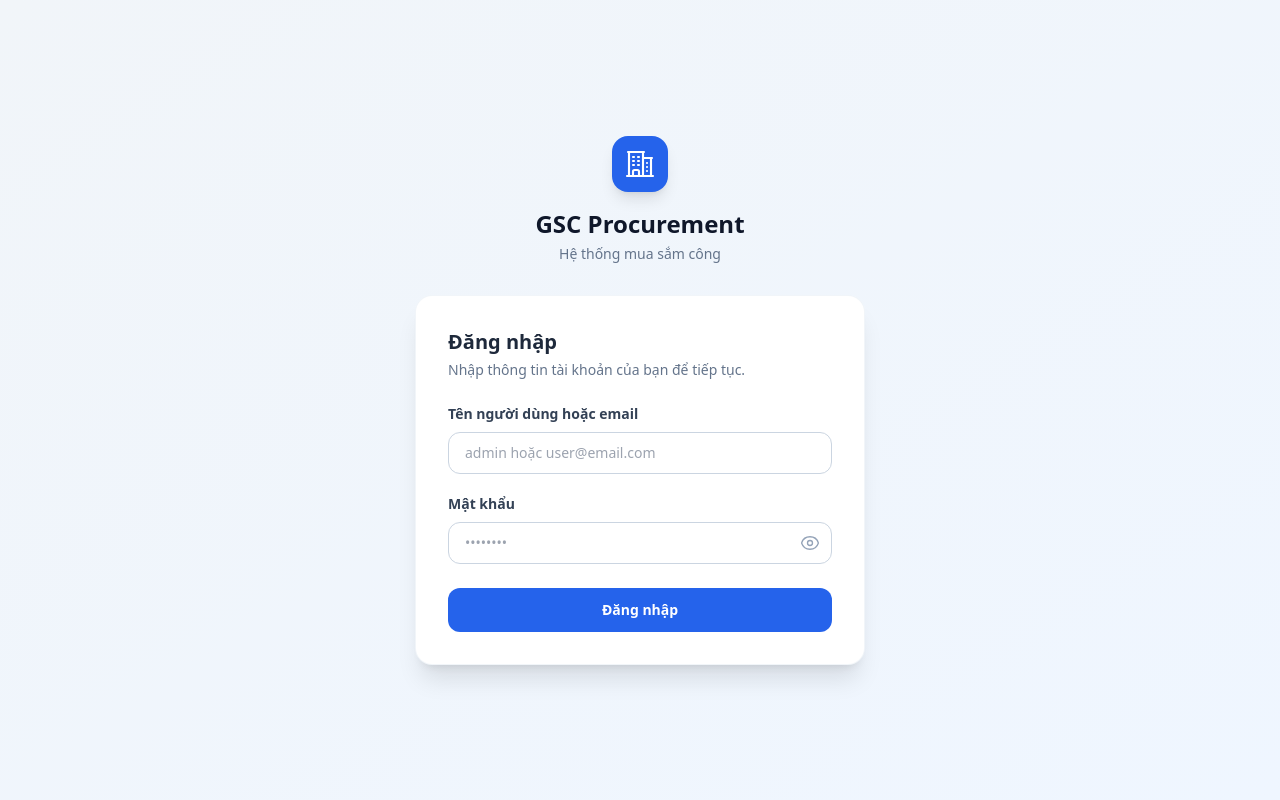
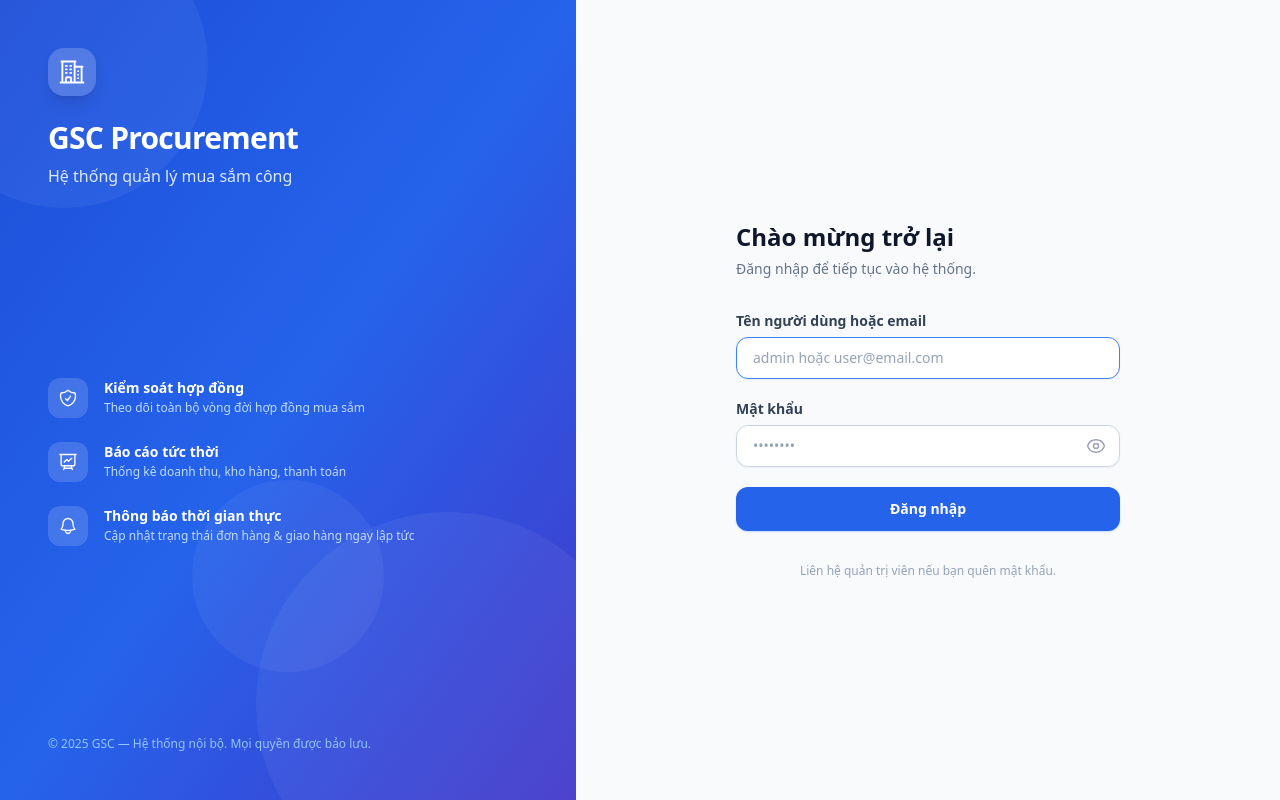
Before and after one commit to NgooThinh05/gsc, a React (Vite) app in the folder frontend/: page / in a window 1280 px wide. Built offline with nearby package versions, Linux system fonts and the light colour scheme; no server answers.

Commit message:
update login UI

```diff
--- a/frontend/src/pages/LoginPage.jsx
+++ b/frontend/src/pages/LoginPage.jsx
@@ -14,7 +14,6 @@ export default function LoginPage() {
     event.preventDefault();
     setError('');
     setLoading(true);
-
     try {
       const result = await apiRequest('/auth/login', {
         method: 'POST',
@@ -29,50 +28,115 @@ export default function LoginPage() {
   }
 
   return (
-    <div className="flex min-h-screen items-center justify-center bg-gradient-to-br from-slate-100 to-blue-50 px-4">
-      <div className="w-full max-w-md">
-        {/* Logo / Brand */}
-        <div className="mb-8 text-center">
-          <div className="mx-auto mb-4 flex h-14 w-14 items-center justify-center rounded-2xl bg-blue-600 shadow-lg">
-            <svg className="h-8 w-8 text-white" fill="none" viewBox="0 0 24 24" strokeWidth={1.6} stroke="currentColor">
+    <div className="flex min-h-screen">
+      {/* ── Left branding panel ── */}
+      <div className="relative hidden w-[45%] flex-col justify-between overflow-hidden bg-gradient-to-br from-blue-700 via-blue-600 to-indigo-700 p-12 lg:flex">
+        {/* Decorative blobs */}
+        <div className="absolute -left-20 -top-20 h-72 w-72 rounded-full bg-white/5" />
+        <div className="absolute -bottom-24 -right-16 h-96 w-96 rounded-full bg-white/5" />
+        <div className="absolute bottom-32 left-1/3 h-48 w-48 rounded-full bg-white/5" />
+
+        {/* Brand */}
+        <div className="relative z-10">
+          <div className="flex h-12 w-12 items-center justify-center rounded-2xl bg-white/20 shadow-lg backdrop-blur-sm">
+            <svg className="h-7 w-7 text-white" fill="none" viewBox="0 0 24 24" strokeWidth={1.6} stroke="currentColor">
               <path strokeLinecap="round" strokeLinejoin="round" d="M2.25 21h19.5m-18-18v18m10.5-18v18m6-13.5V21M6.75 6.75h.75m-.75 3h.75m-.75 3h.75m3-6h.75m-.75 3h.75m-.75 3h.75M6.75 21v-3.375c0-.621.504-1.125 1.125-1.125h2.25c.621 0 1.125.504 1.125 1.125V21M3 3h12m-.75 4.5H21m-3.75 3.75h.008v.008h-.008v-.008Zm0 3h.008v.008h-.008v-.008Zm0 3h.008v.008h-.008v-.008Z" />
             </svg>
           </div>
-          <h1 className="text-2xl font-bold text-slate-900">GSC Procurement</h1>
-          <p className="mt-1 text-sm text-slate-500">Hệ thống mua sắm công</p>
+          <h1 className="mt-6 text-3xl font-bold tracking-tight text-white">GSC Procurement</h1>
+          <p className="mt-2 text-base text-blue-100">Hệ thống quản lý mua sắm công</p>
         </div>
 
-        {/* Card */}
-        <form onSubmit={handleSubmit} className="rounded-2xl bg-white px-8 py-8 shadow-xl ring-1 ring-slate-100">
-          <h2 className="text-xl font-bold text-slate-800">Đăng nhập</h2>
-          <p className="mt-1 text-sm text-slate-500">Nhập thông tin tài khoản của bạn để tiếp tục.</p>
+        {/* Feature highlights */}
+        <div className="relative z-10 space-y-6">
+          {[
+            {
+              icon: (
+                <path strokeLinecap="round" strokeLinejoin="round" d="M9 12.75 11.25 15 15 9.75m-3-7.036A11.959 11.959 0 0 1 3.598 6 11.99 11.99 0 0 0 3 9.749c0 5.592 3.824 10.29 9 11.623 5.176-1.332 9-6.03 9-11.622 0-1.31-.21-2.571-.598-3.751h-.152c-3.196 0-6.1-1.248-8.25-3.285Z" />
+              ),
+              title: 'Kiểm soát hợp đồng',
+              desc: 'Theo dõi toàn bộ vòng đời hợp đồng mua sắm',
+            },
+            {
+              icon: (
+                <path strokeLinecap="round" strokeLinejoin="round" d="M3.75 3v11.25A2.25 2.25 0 0 0 6 16.5h2.25M3.75 3h-1.5m1.5 0h16.5m0 0h1.5m-1.5 0v11.25A2.25 2.25 0 0 1 18 16.5h-2.25m-7.5 0h7.5m-7.5 0-1 3m8.5-3 1 3m0 0 .5 1.5m-.5-1.5h-9.5m0 0-.5 1.5m.75-9 3-3 2.148 2.148A12.061 12.061 0 0 1 16.5 7.605" />
+              ),
+              title: 'Báo cáo tức thời',
+              desc: 'Thống kê doanh thu, kho hàng, thanh toán',
+            },
+            {
+              icon: (
+                <path strokeLinecap="round" strokeLinejoin="round" d="M14.857 17.082a23.848 23.848 0 0 0 5.454-1.31A8.967 8.967 0 0 1 18 9.75V9A6 6 0 0 0 6 9v.75a8.967 8.967 0 0 1-2.312 6.022c1.733.64 3.56 1.085 5.455 1.31m5.714 0a24.255 24.255 0 0 1-5.714 0m5.714 0a3 3 0 1 1-5.714 0" />
+              ),
+              title: 'Thông báo thời gian thực',
+              desc: 'Cập nhật trạng thái đơn hàng & giao hàng ngay lập tức',
+            },
+          ].map((f) => (
+            <div key={f.title} className="flex items-start gap-4">
+              <div className="flex h-10 w-10 shrink-0 items-center justify-center rounded-xl bg-white/15">
+                <svg className="h-5 w-5 text-white" fill="none" viewBox="0 0 24 24" strokeWidth={1.6} stroke="currentColor">
+                  {f.icon}
+                </svg>
+              </div>
+              <div>
+                <p className="text-sm font-semibold text-white">{f.title}</p>
+                <p className="mt-0.5 text-xs text-blue-200">{f.desc}</p>
+              </div>
+            </div>
+          ))}
+        </div>
 
-          {error && <Alert variant="error" className="mt-5">{error}</Alert>}
+        {/* Footer note */}
+        <p className="relative z-10 text-xs text-blue-300">© 2025 GSC — Hệ thống nội bộ. Mọi quyền được bảo lưu.</p>
+      </div>
 
-          <div className="mt-6 space-y-5">
+      {/* ── Right form panel ── */}
+      <div className="flex flex-1 flex-col items-center justify-center bg-slate-50 px-6 py-12">
+        {/* Mobile brand */}
+        <div className="mb-8 flex flex-col items-center lg:hidden">
+          <div className="flex h-12 w-12 items-center justify-center rounded-2xl bg-blue-600 shadow-lg">
+            <svg className="h-7 w-7 text-white" fill="none" viewBox="0 0 24 24" strokeWidth={1.6} stroke="currentColor">
+              <path strokeLinecap="round" strokeLinejoin="round" d="M2.25 21h19.5m-18-18v18m10.5-18v18m6-13.5V21M6.75 6.75h.75m-.75 3h.75m-.75 3h.75m3-6h.75m-.75 3h.75m-.75 3h.75M6.75 21v-3.375c0-.621.504-1.125 1.125-1.125h2.25c.621 0 1.125.504 1.125 1.125V21M3 3h12m-.75 4.5H21m-3.75 3.75h.008v.008h-.008v-.008Zm0 3h.008v.008h-.008v-.008Zm0 3h.008v.008h-.008v-.008Z" />
+            </svg>
+          </div>
+          <h1 className="mt-3 text-xl font-bold text-slate-900">GSC Procurement</h1>
+        </div>
+
+        <div className="w-full max-w-sm">
+          <div className="mb-8">
+            <h2 className="text-2xl font-bold text-slate-900">Chào mừng trở lại</h2>
+            <p className="mt-1.5 text-sm text-slate-500">Đăng nhập để tiếp tục vào hệ thống.</p>
+          </div>
+
+          {error && <Alert variant="error" className="mb-5">{error}</Alert>}
+
+          <form onSubmit={handleSubmit} className="space-y-5">
             <div>
-              <label className="block text-sm font-semibold text-slate-700">
+              <label className="mb-1.5 block text-sm font-semibold text-slate-700">
                 Tên người dùng hoặc email
               </label>
               <input
+                autoFocus
                 autoComplete="username"
                 value={form.identifier}
                 onChange={(e) => setForm({ ...form, identifier: e.target.value })}
-                className="mt-2 w-full rounded-xl border border-slate-300 px-4 py-2.5 text-sm outline-none transition focus:border-blue-500 focus:ring-2 focus:ring-blue-100"
+                className="w-full rounded-xl border border-slate-300 bg-white px-4 py-2.5 text-sm text-slate-900 shadow-sm outline-none placeholder:text-slate-400 transition focus:border-blue-500 focus:ring-3 focus:ring-blue-100"
                 placeholder="admin hoặc user@email.com"
                 required
               />
             </div>
 
             <div>
-              <label className="block text-sm font-semibold text-slate-700">Mật khẩu</label>
-              <div className="relative mt-2">
+              <div className="mb-1.5 flex items-center justify-between">
+                <label className="text-sm font-semibold text-slate-700">Mật khẩu</label>
+              </div>
+              <div className="relative">
                 <input
                   type={showPwd ? 'text' : 'password'}
                   autoComplete="current-password"
                   value={form.password}
                   onChange={(e) => setForm({ ...form, password: e.target.value })}
-                  className="w-full rounded-xl border border-slate-300 px-4 py-2.5 pr-11 text-sm outline-none transition focus:border-blue-500 focus:ring-2 focus:ring-blue-100"
+                  className="w-full rounded-xl border border-slate-300 bg-white px-4 py-2.5 pr-11 text-sm text-slate-900 shadow-sm outline-none placeholder:text-slate-400 transition focus:border-blue-500 focus:ring-3 focus:ring-blue-100"
                   placeholder="••••••••"
                   required
                 />
@@ -80,7 +144,7 @@ export default function LoginPage() {
                   type="button"
                   tabIndex={-1}
                   onClick={() => setShowPwd((v) => !v)}
-                  className="absolute right-3 top-1/2 -translate-y-1/2 text-slate-400 hover:text-slate-600"
+                  className="absolute right-3 top-1/2 -translate-y-1/2 rounded-md p-0.5 text-slate-400 hover:text-slate-600 focus:outline-none"
                   aria-label={showPwd ? 'Ẩn mật khẩu' : 'Hiện mật khẩu'}
                 >
                   {showPwd ? (
@@ -96,12 +160,11 @@ export default function LoginPage() {
                 </button>
               </div>
             </div>
-          </div>
 
             <button
               type="submit"
               disabled={loading}
-            className="mt-6 flex w-full items-center justify-center gap-2 rounded-xl bg-blue-600 px-4 py-3 text-sm font-semibold text-white transition hover:bg-blue-700 active:scale-[.98] disabled:cursor-not-allowed disabled:opacity-60"
+              className="mt-2 flex w-full items-center justify-center gap-2 rounded-xl bg-blue-600 px-4 py-3 text-sm font-semibold text-white shadow-sm shadow-blue-200 transition hover:bg-blue-700 active:scale-[.98] disabled:cursor-not-allowed disabled:opacity-60"
             >
               {loading ? (
                 <>
@@ -116,6 +179,11 @@ export default function LoginPage() {
               )}
             </button>
           </form>
+
+          <p className="mt-8 text-center text-xs text-slate-400">
+            Liên hệ quản trị viên nếu bạn quên mật khẩu.
+          </p>
+        </div>
       </div>
     </div>
   );
--- a/frontend/src/pages/manager/WarehouseReportPage.jsx
+++ b/frontend/src/pages/manager/WarehouseReportPage.jsx
@@ -74,7 +74,11 @@ export default function WarehouseReportPage() {
                     <td className="p-3">{product.Gia.toLocaleString('vi-VN')} đ</td>
                     <td className="p-3">{product.GiaTriTon.toLocaleString('vi-VN')} đ</td>
                     <td className="p-3">{product.ViTriKho || '-'}</td>
-                    <td className="p-3">{product.TrangThai}</td>
+                    <td className="p-3">
+                      <span className={`rounded-full px-2 py-0.5 text-xs font-semibold ${product.TrangThai === 'CoDuong' ? 'bg-emerald-100 text-emerald-700' : 'bg-red-100 text-red-700'}`}>
+                        {product.TrangThai === 'CoDuong' ? 'Còn hàng' : 'Hết hàng'}
+                      </span>
+                    </td>
                   </tr>
                 ))}
                 {report.rows.length === 0 && <tr><td className="p-6 text-center text-slate-500" colSpan="7">Chưa có mặt hàng</td></tr>}
```
Lines whose indentation alone changed are shown as unchanged.
